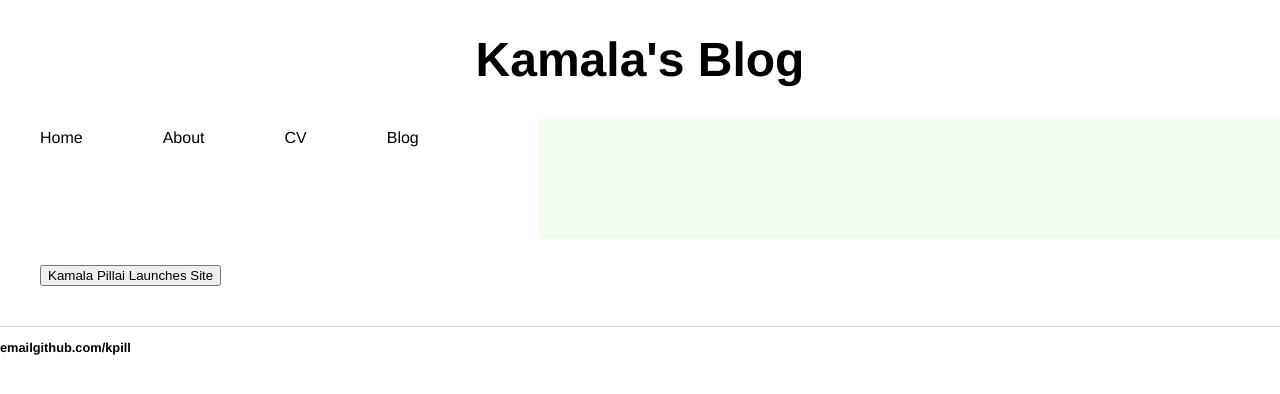
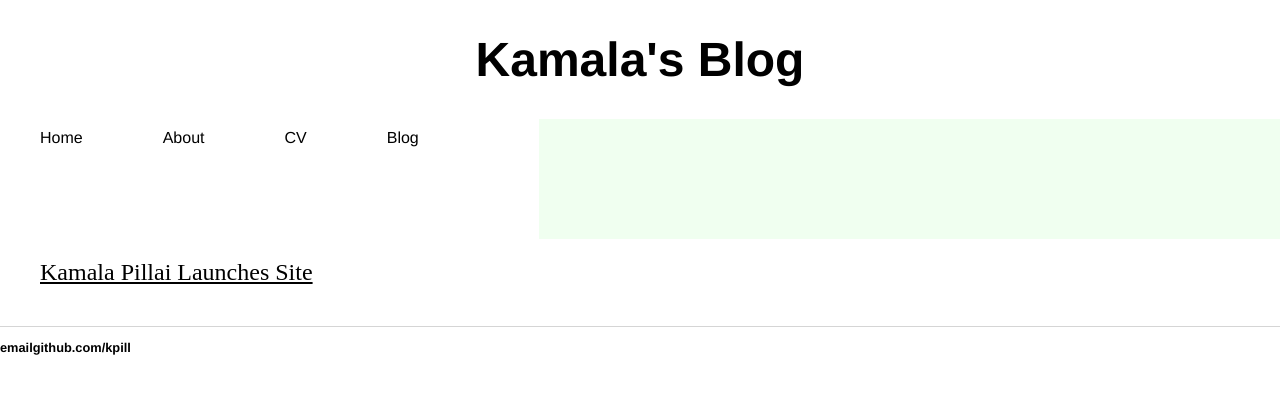
Before and after one commit to kpill/kpill.github.io, a Jekyll site: the page built from index.html, in a window 1280 px wide. Shown: the top 394 px of the page. Built offline with Jekyll 4.4.1, drawn with Linux system fonts in a browser that asks for light colours.

Commit message:
Update index.html

```diff
--- a/index.html
+++ b/index.html
@@ -4,6 +4,6 @@ title: Kamala Pillai's Blog
 ---
 <ul class="posts">
 	{% for post in site.posts %}
-		<li><button onclick="{{ post.url }}" class="button post-button">{{ post.title }}</button></li>
+		<li><a href="{{ post.url }}">{{ post.title }}</a></li>
 	{% endfor %}
 </ul>
```
